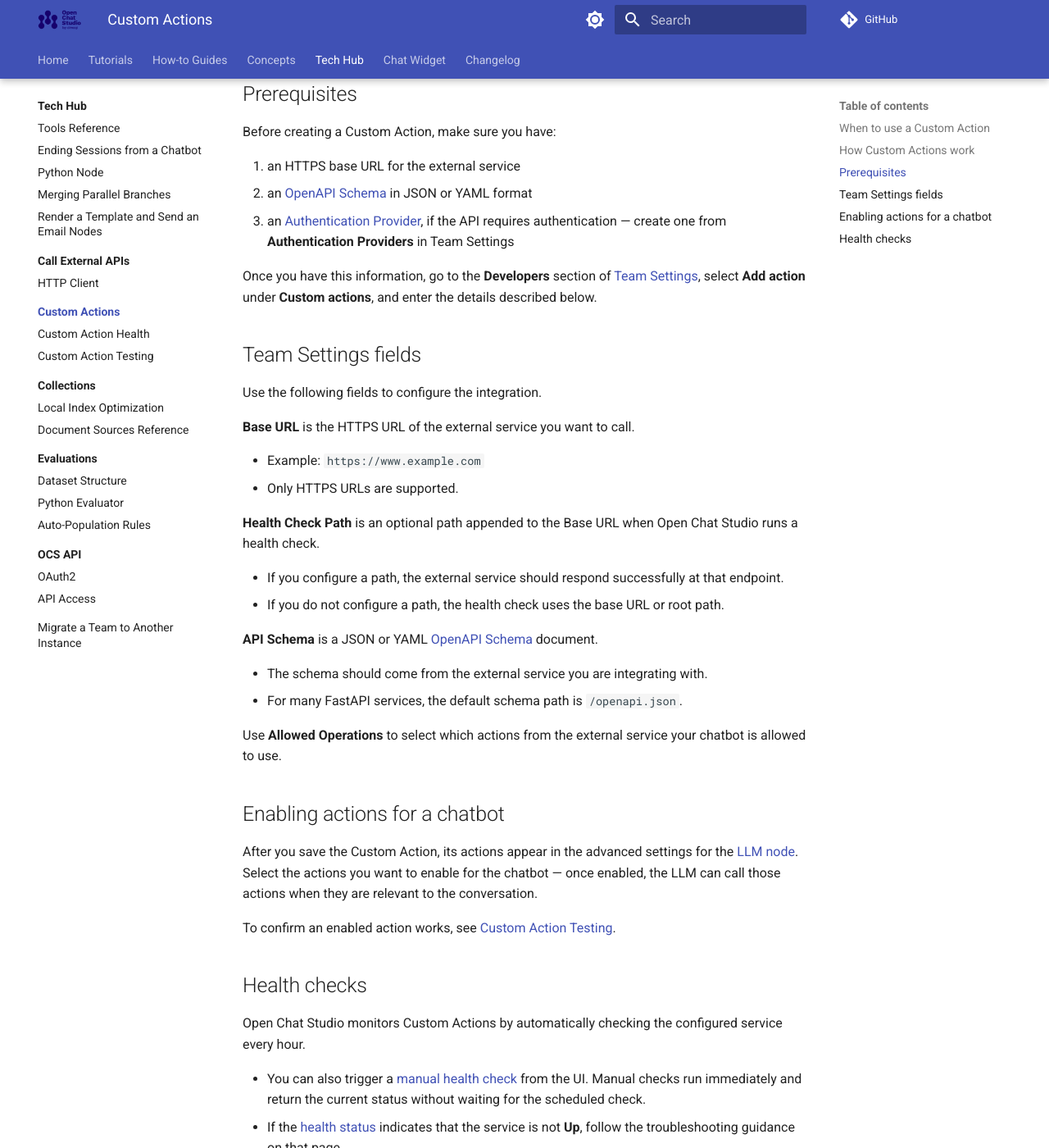
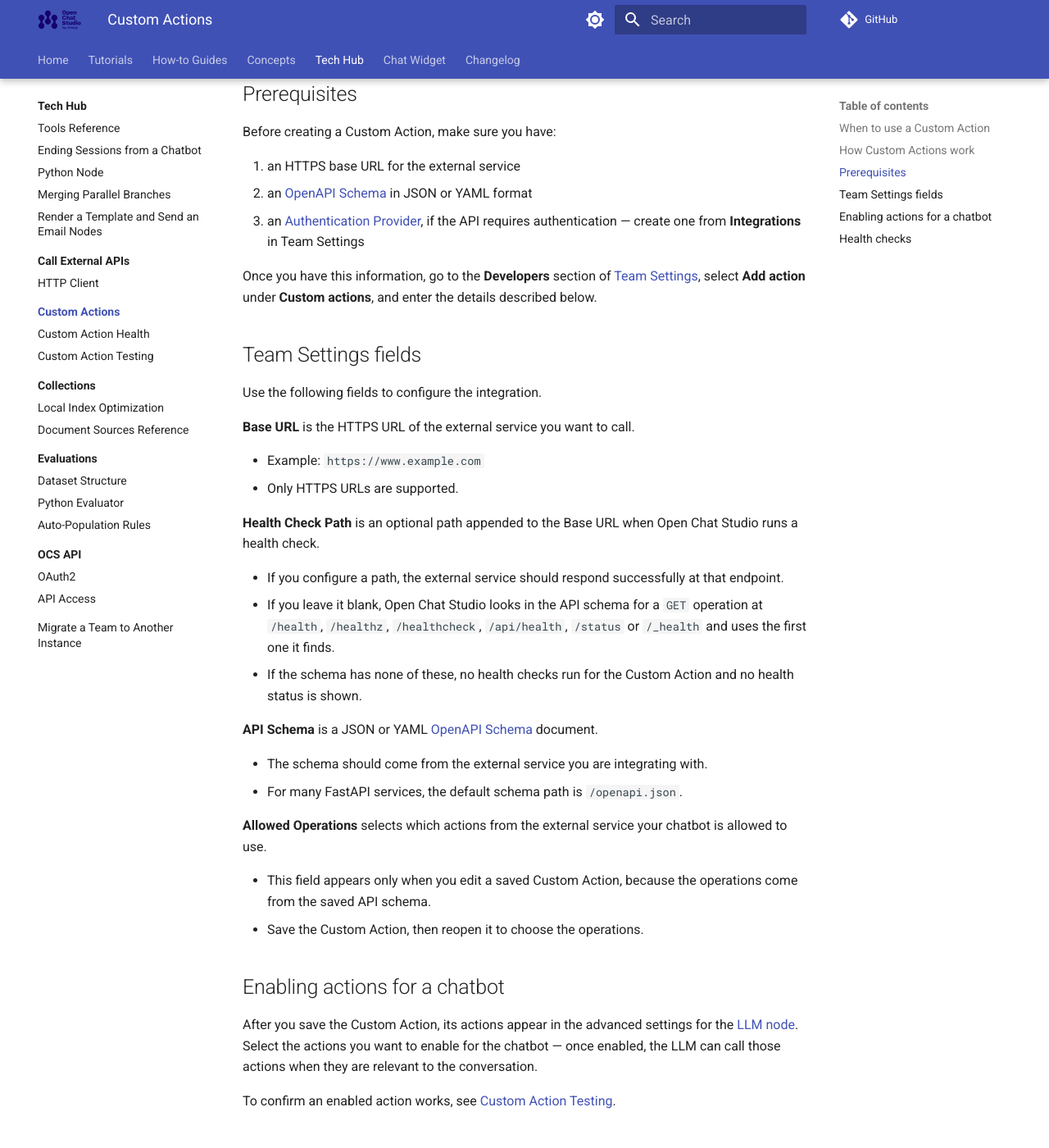
Before and after one commit to dimagi/open-chat-studio-docs, an MkDocs documentation site: the page built from docs/tech-hub/custom_action/index.md, in a window 1280 px wide and 1400 px high, scrolled down 1026 px. Shown: the whole window at 82% size. Built offline with MkDocs 1.6.1 and Material for MkDocs 9.7.7, drawn with Linux system fonts in a browser that asks for light colours; a script that is not in the unit is left out; comment, search, counter and statistics services are not loaded.

Commit message:
Accuracy with code.

```diff
--- a/docs/tech-hub/custom_action/index.md
+++ b/docs/tech-hub/custom_action/index.md
@@ -33,7 +33,7 @@ Before creating a Custom Action, make sure you have:
 
 1. an HTTPS base URL for the external service
 2. an [OpenAPI Schema](https://swagger.io/specification/) in JSON or YAML format
-3. an [Authentication Provider](../../concepts/team/authentication_providers.md), if the API requires authentication — create one from **Authentication Providers** in Team Settings
+3. an [Authentication Provider](../../concepts/team/authentication_providers.md), if the API requires authentication — create one from **Integrations** in Team Settings
 
 Once you have this information, go to the **Developers** section of [Team Settings](../../concepts/team/developer.md), select **Add action** under **Custom actions**, and enter the details described below.
 
@@ -49,14 +49,18 @@ Use the following fields to configure the integration.
 **Health Check Path** is an optional path appended to the Base URL when Open Chat Studio runs a health check.
 
 - If you configure a path, the external service should respond successfully at that endpoint.
-- If you do not configure a path, the health check uses the base URL or root path.
+- If you leave it blank, Open Chat Studio looks in the API schema for a `GET` operation at `/health`, `/healthz`, `/healthcheck`, `/api/health`, `/status` or `/_health` and uses the first one it finds.
+- If the schema has none of these, no health checks run for the Custom Action and no health status is shown.
 
 **API Schema** is a JSON or YAML [OpenAPI Schema](https://swagger.io/specification/) document.
 
 - The schema should come from the external service you are integrating with.
 - For many FastAPI services, the default schema path is `/openapi.json`.
 
-Use **Allowed Operations** to select which actions from the external service your chatbot is allowed to use.
+**Allowed Operations** selects which actions from the external service your chatbot is allowed to use.
+
+- This field appears only when you edit a saved Custom Action, because the operations come from the saved API schema.
+- Save the Custom Action, then reopen it to choose the operations.
 
 ## Enabling actions for a chatbot
 
```
